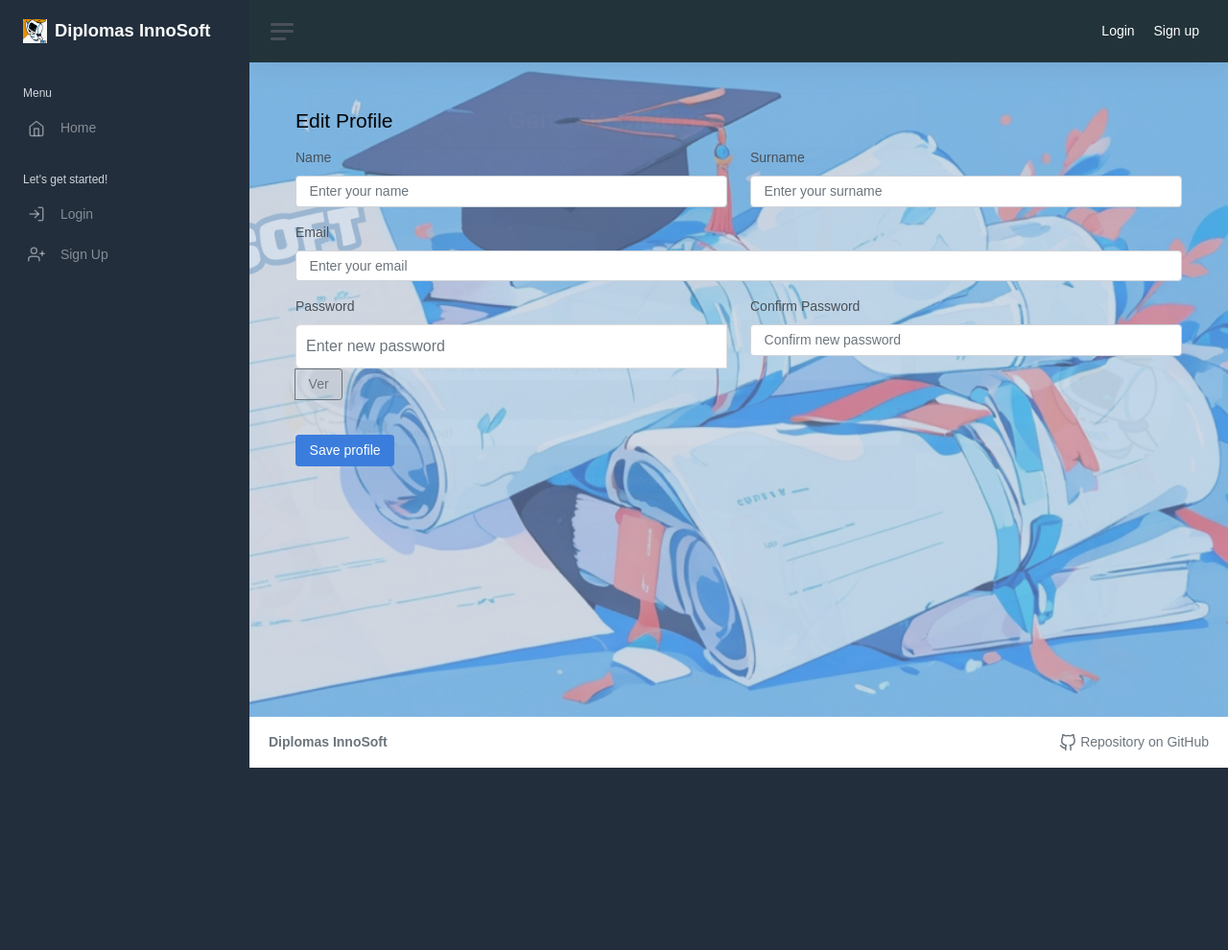
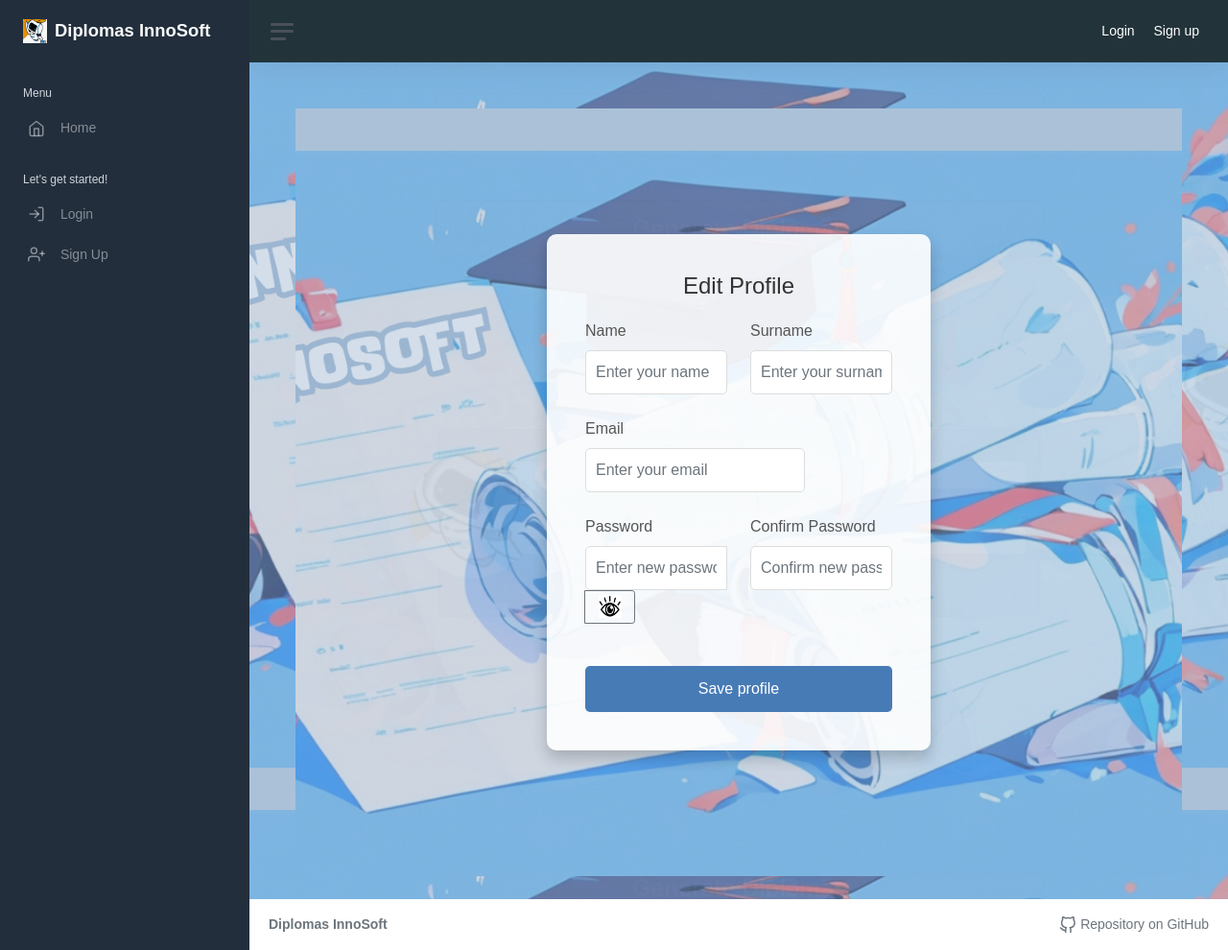
Before and after one commit to alvaroChico2408/innosoft-diplomas-1, a Flask app: template app/modules/profile/templates/profile/edit.html in a window 1280 px wide. Shown: the whole page at 96% size. Before the commit the page ends 800 px from the top, so only its background shows below. Run offline with Flask 3, Linux system fonts and the light colour scheme; the template is opened without the code that fills it: values that come from a table or form of the project are taken from there, others are empty; parts of the project's set-up code (start-up, migrations or seed data) failed here and were passed over; some libraries are stand-ins or nearby versions.

Commit message:
[fix]"Edit profile"

```diff
--- a/app/modules/profile/templates/profile/edit.html
+++ b/app/modules/profile/templates/profile/edit.html
@@ -3,7 +3,9 @@
 {% block title %}Edit Profile{% endblock %}
 
 {% block content %}
-<h1 class="h3 mb-3">Edit Profile</h1>
+<div class="login-container">
+    <div class="login-box">
+        <h1 class="login-title">Edit Profile</h1>
 
 {% with messages = get_flashed_messages(with_categories=true) %}
 {% if messages %}
@@ -19,7 +21,8 @@
     {{ form.hidden_tag() }}
 
     <!-- Nombre y Apellido -->
-    <div class="row mb-3">
+    <div class="input-group mb-4">
+        <div class="row">
             <div class="col-6">
             {{ form.name.label(class="form-label") }}
             {{ form.name(class="form-control", placeholder="Enter your name") }}
@@ -35,21 +38,26 @@
             {% endfor %}
             </div>
         </div>
+    </div>
 
     <!-- Email -->
-    <div class="row mb-3">
+    <div class="input-group mb-4">
+        <div class="row">
             <div class="col-12">
                 {{ form.email.label(class="form-label") }}
                 {{ form.email(class="form-control", placeholder="Enter your email") }}
                 {% for error in form.email.errors %}
-            <span style="color: red;">{{ error }}</span><br>
+                <span class="error-text">{{ error }}</span><br>
                 {% endfor %}
+            </div>
         </div>
     </div>
 
     <!-- Contraseña y Confirmación -->
-    <div class="row mb-3">
+    <div class="input-group mb-4">
+        <div class="row">
             <div class="col-6">
+
             {{ form.password.label(class="form-label") }}
             <div class="input-group">
                 <input
@@ -58,11 +66,10 @@
                     id="password"
                     name="password"
                     placeholder="Enter new password"
-                    value="" <!-- Campo vacío -->
+                    value="" >
 
                 <button type="button" class="btn btn-outline-secondary" id="toggle-password" tabindex="-1">
-                    <span id="toggle-password-text">Ver</span>
-                </button>
+                    <img id="eye-icon" src="{{ url_for('static', filename='img/ojoabierto.png') }}" width="24" height="24"> </button>
             </div>
             {% for error in form.password.errors %}
             <span style="color: red;">{{ error }}</span><br>
@@ -76,25 +83,28 @@
             {% endfor %}
         </div>
     </div>
+    </div>
 
     <!-- Botón de Actualizar -->
-    <div class="mt-3">
+    <div class="submit-container">
         {{ form.submit(class="btn btn-primary") }}
     </div>
 </form>
+</div>
+</div>
 
 <!-- Script para alternar visibilidad de la contraseña -->
 <script>
     document.getElementById('toggle-password').addEventListener('click', function () {
         const passwordInput = document.getElementById('password');
-        const toggleText = document.getElementById('toggle-password-text');
+        const eyeIcon = document.getElementById('eye-icon');
 
         if (passwordInput.type === 'password') {
             passwordInput.type = 'text';
-            toggleText.textContent = 'Ocultar'; // Cambiar texto del botón a "Ocultar"
+            eyeIcon.src = "{{ url_for('static', filename='img/ojocerrado.png') }}"; // Ojo cerrado
         } else {
             passwordInput.type = 'password';
-            toggleText.textContent = 'Ver'; // Cambiar texto del botón a "Ver"
+            eyeIcon.src = "{{ url_for('static', filename='img/ojoabierto.png') }}"; // Ojo abierto
         }
     });
 </script>
```
Also changed, not shown: app/static/img/ojoabierto.png (added), app/static/img/ojocerrado.png (added). Lines whose indentation alone changed are shown as unchanged.
